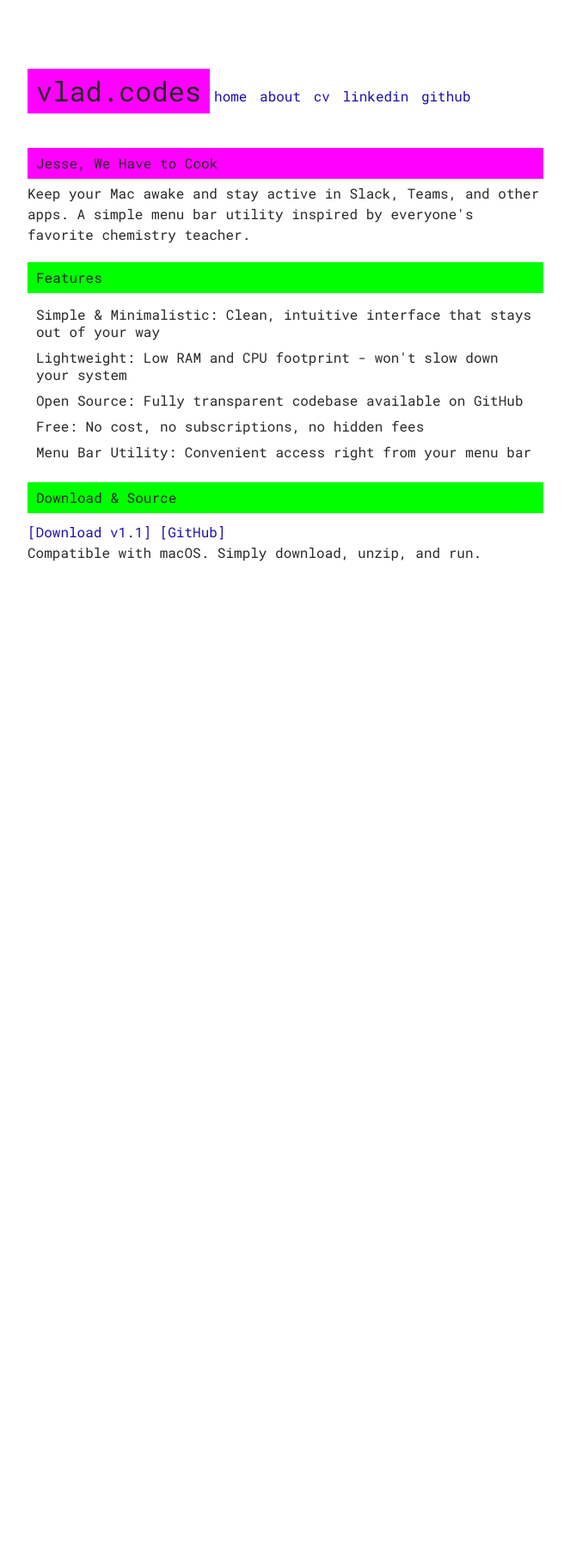
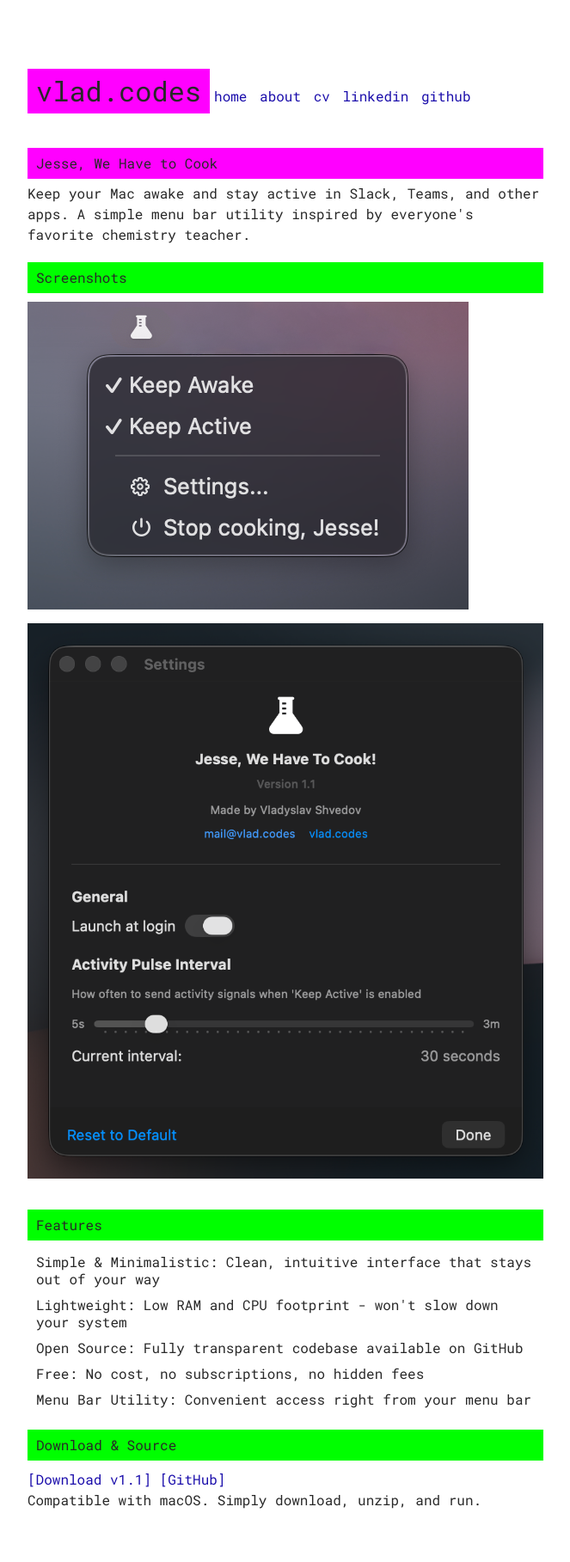
Before and after one commit to vshvedov/vladcodes, a Jekyll site: the page built from jessewehavetocook.html, in a window 1280 px wide. Shown: the whole page at 86% size, without its empty margins (308-971 px from the left). Built offline with Jekyll 4.4.1, drawn with Linux system fonts in a browser that asks for light colours; before the commit the page ends 900 px from its top, so only the background shows below that.

Commit message:
Refactor code structure for improved readability and maintainability

```diff
--- a/assets/css/main.scss
+++ b/assets/css/main.scss
@@ -14,6 +14,10 @@ body {
 
 blockquote {
   font-weight: bold;
+}
+
+b {
+  font-weight: 700;
 }
 
 h1 {
--- a/jessewehavetocook.html
+++ b/jessewehavetocook.html
@@ -9,6 +9,12 @@ title: Jesse, We Have to Cook
   <h1>Jesse, We Have to Cook</h1>
 
   <p>Keep your Mac awake and stay active in Slack, Teams, and other apps. A simple menu bar utility inspired by everyone's favorite chemistry teacher.</p>
+
+  <h2>Screenshots</h2>
+  <p>
+    <img src="/assets/img/screenshots/jwhtc_screen_01.png" alt="Jesse, We Have to Cook Screenshot 1" style="max-width: 100%; margin-bottom: 10px;" />
+    <img src="/assets/img/screenshots/jwhtc_screen_02.png" alt="Jesse, We Have to Cook Screenshot 2" style="max-width: 100%; margin-bottom: 10px;" />
+  </p>
 
   <h2>Features</h2>
   <ul>
```
Also changed, not shown: assets/img/screenshots/jwhtc_screen_01.png (added), assets/img/screenshots/jwhtc_screen_02.png (added), 1 other file.
